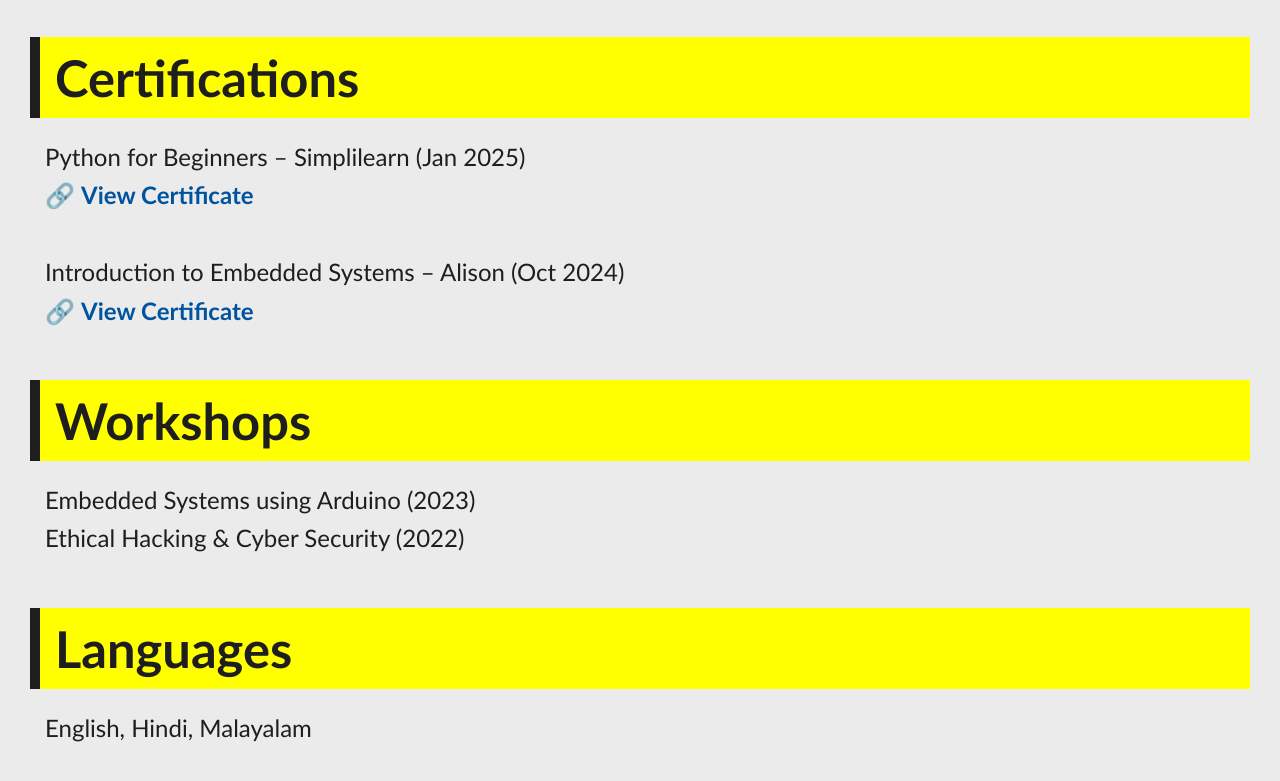
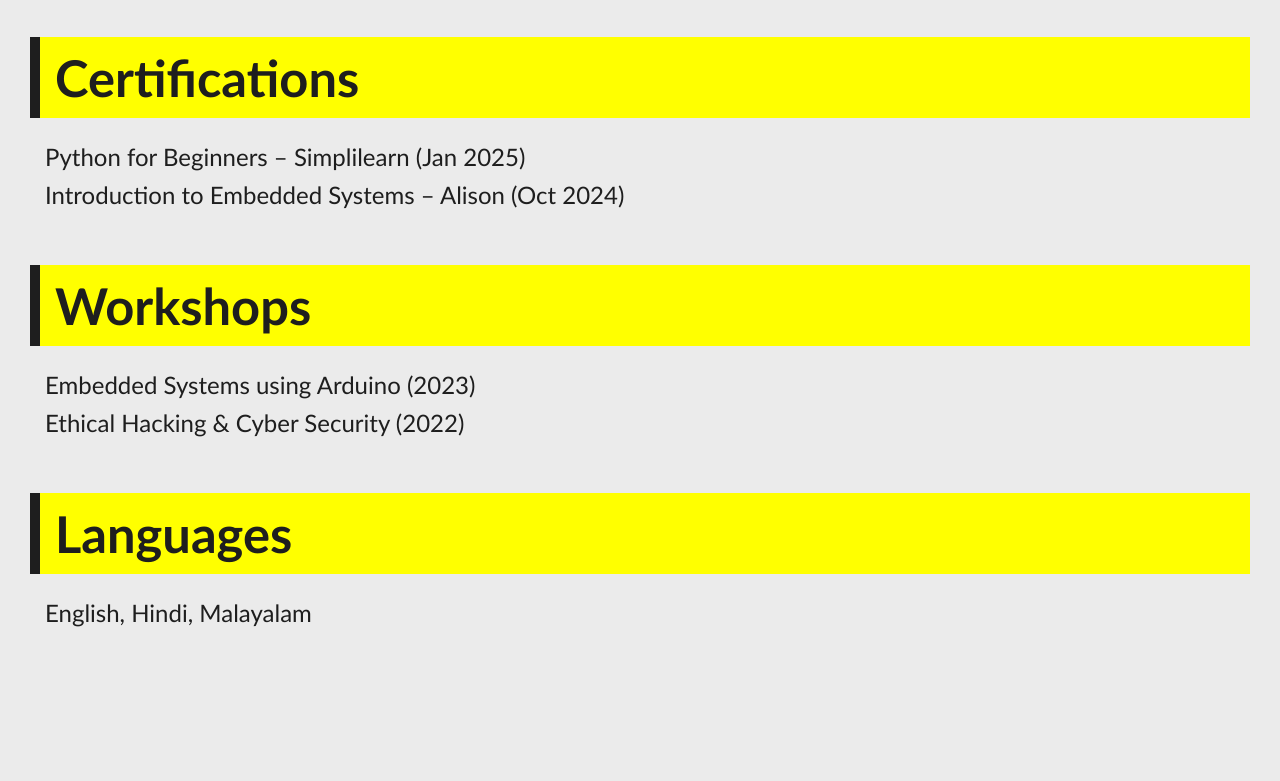
Before and after one commit to Aleenamj947/aleena-portfolio, a plain HTML site: page index.html in a window 1280 px wide. Shown: the part 2186-2967 px from the top of the page. After the commit the page ends 2858 px from the top, so only its background shows below. Drawn offline with Linux system fonts and the light colour scheme.

Commit message:
Update index.html

```diff
--- a/index.html
+++ b/index.html
@@ -63,11 +63,8 @@
   <h2>Certifications</h2>
   <p>
     Python for Beginners – Simplilearn (Jan 2025)<br>
-    🔗 <a href="https://github.com/your-username/certifications/python-for-beginners" target="_blank">View Certificate</a><br><br>
-
-    Introduction to Embedded Systems – Alison (Oct 2024)<br>
-    🔗 <a href="https://github.com/your-username/certifications/embedded-systems" target="_blank">View Certificate</a>
-  </p>
+     Introduction to Embedded Systems – Alison (Oct 2024)<br>
+    </p>
 
   <h2>Workshops</h2>
   <p>
```
